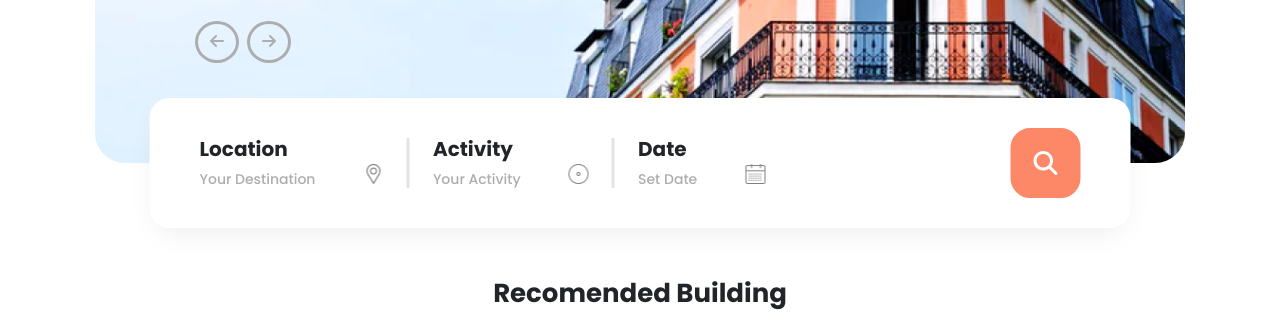
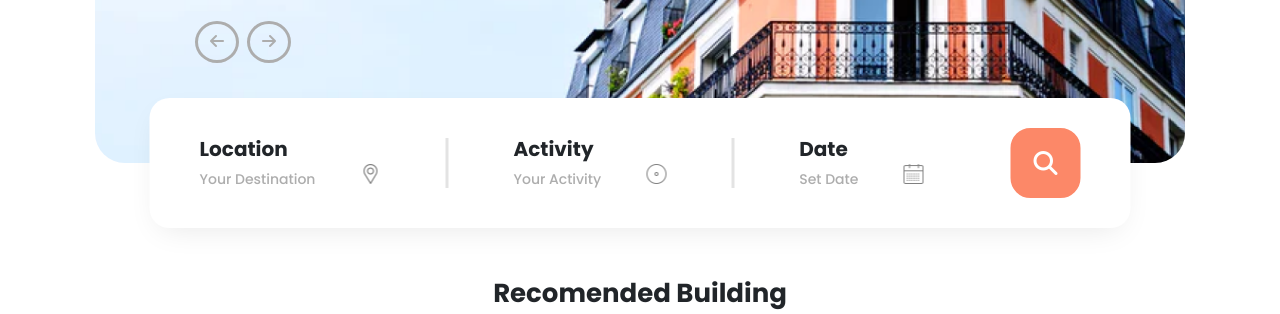
Before and after one commit to faiqnoov/landingpage-building, a website: page index.html in a window 1280 px wide. Shown: the part 467-781 px from the top of the page. Drawn offline with nearby package versions, Linux system fonts and the light colour scheme.

Commit message:
searchbar responsivity

```diff
--- a/index.html
+++ b/index.html
@@ -38,27 +38,27 @@
       </div>
 
       <div class="searchbar d-flex justify-content-between align-items-center flex-wrap bg-white position-absolute top-100 start-50 translate-middle">
-        <div>
+        <div class="my-2 my-sm-0">
           <h5>Location</h5>
           <div class="d-flex align-items-baseline">
             <p class="text-secondary pt-2">Your Destination</p>
-            <img src="/img/ic-location.png" alt="icon" class="ms-5">
+            <img src="/img/ic-location.png" alt="icon">
           </div>
         </div>
         <div class="divider mx-2"></div>
-        <div>
+        <div class="my-2 my-sm-0">
           <h5>Activity</h5>
           <div class="d-flex align-items-baseline">
             <p class="text-secondary pt-2">Your Activity</p>
-            <img src="/img/ic-activity.png" alt="icon" class="ms-5">
+            <img src="/img/ic-activity.png" alt="icon">
           </div>
         </div>
         <div class="divider mx-2"></div>
-        <div>
+        <div class="my-2 my-sm-0">
           <h5>Date</h5>
           <div class="d-flex align-items-baseline">
             <p class="text-secondary pt-2">Set Date</p>
-            <img src="/img/ic-date.png" alt="icon" class="ms-5">
+            <img src="/img/ic-date.png" alt="icon">
           </div>
         </div>
         <div>
@@ -71,7 +71,7 @@
 
     <!-- recomended building -->
     <div class="recomended">
-      <div class="section-title text-center mb-4">
+      <div class="section-title text-center mb-5">
         <h2 class="mb-2">Recomended Building</h2>
         <p class="text-secondary">The most Brilliant reason NotCube has to be<br> most Convenient and Cheap</p>
       </div>
@@ -138,7 +138,7 @@
 
     <!-- gallery -->
     <div class="gallery my-5">
-      <div class="section-title text-center mb-4">
+      <div class="section-title text-center mb-5">
         <h2 class="mb-2">Gallery</h2>
         <p class="text-secondary">This photo is from some of EzStay<br>Favorite buildings</p>
       </div>
--- a/sass/style.scss
+++ b/sass/style.scss
@@ -63,6 +63,7 @@ nav {
   }
   img {
     width: 20px;
+    margin-left: 45px;
   }
 
   .divider{
@@ -75,7 +76,8 @@ nav {
     width: 70px;
     height: 70px;
     border-radius: 20px;
-    margin-left: 230px;
+    // margin-left: 230px;
+    margin-left: 30px;
     i{
       font-size: 24px !important;
       color: #fff;
@@ -226,3 +228,11 @@ nav {
     .btn {margin-left: 15px;}
   }
 }
+
+@media screen and (max-width: 512px) {
+  // .searchbar .btn {
+  //   width: 100px;
+  //   height: 40px;
+  // }
+  // .divider {display: none;}
+}
```
Also changed, not shown: css/style.min.css, 1 other file.
